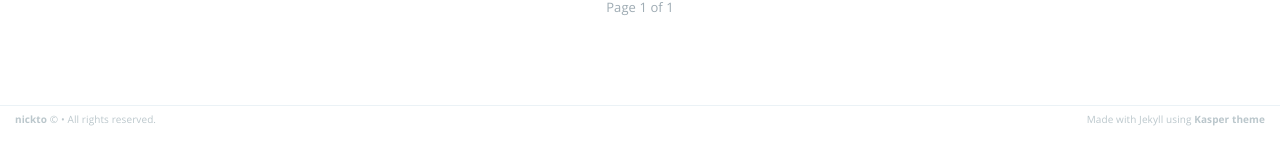
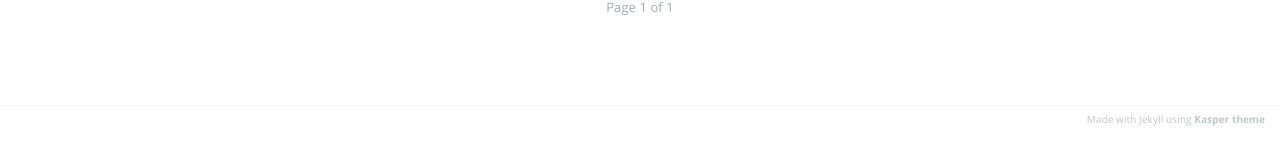
Before and after one commit to nickto/blog, a Jekyll site: the page built from index.html, in a window 1280 px wide. Shown: the part 692-857 px from the top of the page. Built offline with Jekyll 4.4.1, drawn with Linux system fonts in a browser that asks for light colours; the list of posts is cut into pages by our own code; comment, search, counter and statistics services are not loaded.

Commit message:
Removed copyright statement

```diff
--- a/_layouts/default.html
+++ b/_layouts/default.html
@@ -21,10 +21,11 @@
 
     {{ content }}
     <footer class="site-footer clearfix">
-      <section class="copyright">
+      <!--<section class="copyright">
         <a href="{{ site.baseurl }}">{{ site.name }}</a> &copy;
               {{date format="YYYY"}} &bull; All rights reserved.
       </section>
+      -->
       <section class="poweredby">Made with Jekyll using
         <a href="http://github.com/rosario/kasper">Kasper theme</a>
       </section>
```
